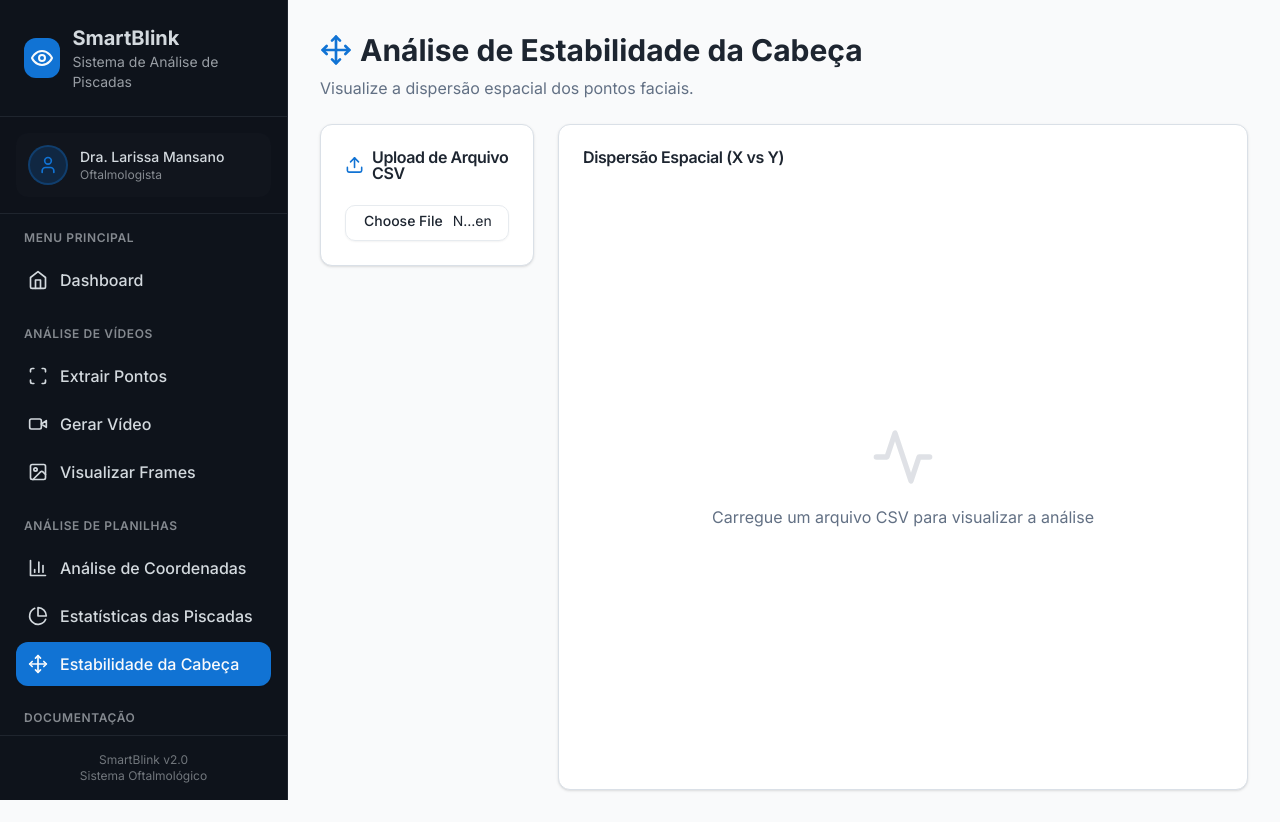
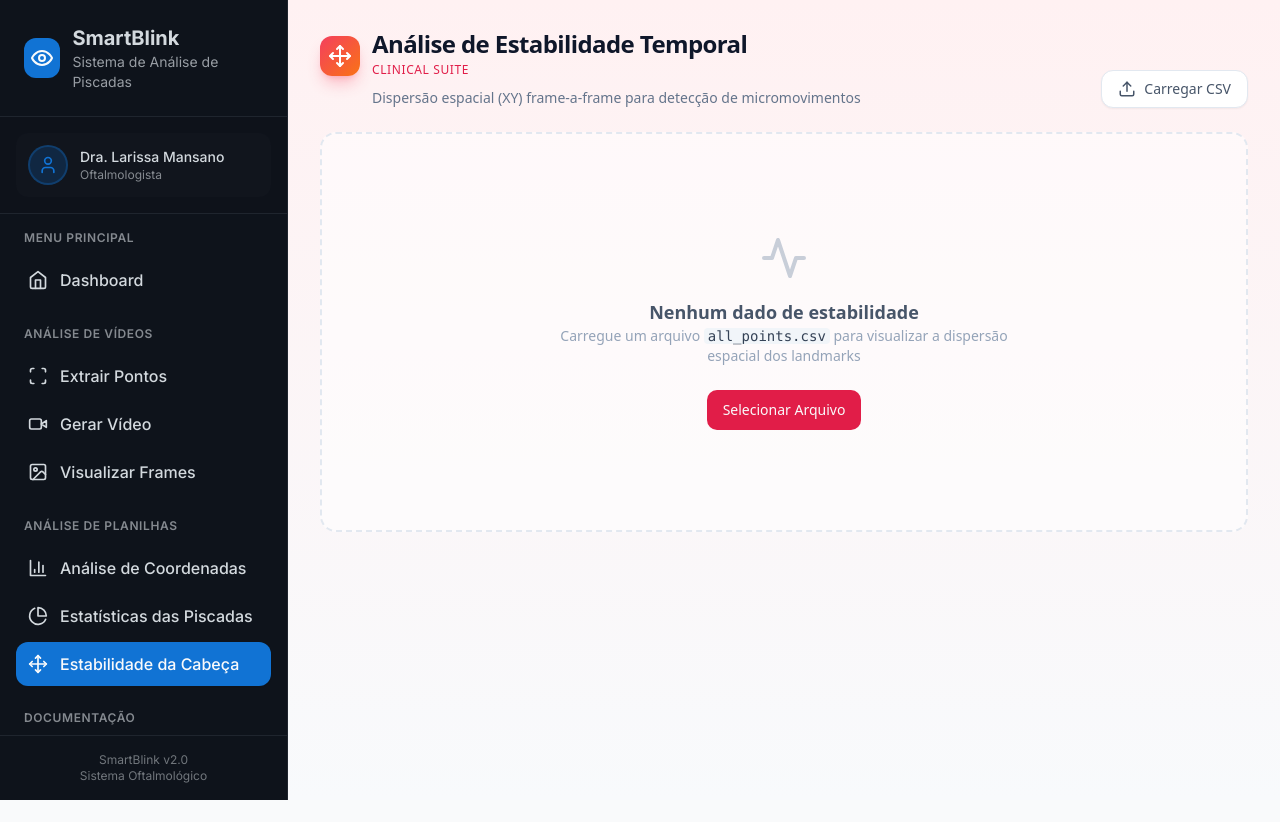
Before and after one commit to JVLegend/Blinktracking, a Next.js app: page /analise/estabilidade in a window 1280 px wide. After the commit the page ends 800 px from the top, so only its background shows below. Built offline with nearby package versions, Linux system fonts and the light colour scheme.

Commit message:
melhoria do visual da pagina de estabilidade

```diff
--- a/app/analise/estabilidade/page.tsx
+++ b/app/analise/estabilidade/page.tsx
@@ -1,48 +1,90 @@
 "use client"
 
-import { useState, useMemo } from "react"
+import React, { useState, useMemo, useRef } from "react"
+import { Inter, JetBrains_Mono } from "next/font/google"
 import { SidebarInset } from "@/components/ui/sidebar"
-import { Card, CardContent, CardHeader, CardTitle } from "@/components/ui/card"
-import { FileUploadCard } from "../../components/FileUploadCard" // Corrigido path relativo se necessário, mas app/components deve ser acessível. O arquivo original usava path relativo ../../components
+import { Button } from "@/components/ui/button"
+import { toast } from "sonner"
 import dynamic from "next/dynamic"
 import { PlotParams } from "react-plotly.js"
-import { Activity, Move } from "lucide-react"
-import { toast } from "sonner"
+import {
+    Move,
+    Upload,
+    Activity,
+    Info,
+    Loader2,
+    MousePointer2,
+    Maximize
+} from "lucide-react"
 
+// --- FONT CONFIG ---
+const inter = Inter({
+    subsets: ["latin"],
+    variable: "--font-inter"
+})
+
+const mono = JetBrains_Mono({
+    subsets: ["latin"],
+    variable: "--font-mono"
+})
+
+// --- PLOTLY LAZY LOAD ---
 const Plot = dynamic(() => import("react-plotly.js").then((mod) => mod.default), {
     ssr: false,
-    loading: () => <p className="text-center p-10 text-muted-foreground">Carregando visualização...</p>
+    loading: () => (
+        <div className="flex flex-col items-center justify-center h-full text-slate-400 gap-2">
+            <Loader2 className="animate-spin" size={24} />
+            <span className="text-sm">Carregando visualizador gráfico...</span>
+        </div>
+    )
 }) as React.ComponentType<PlotParams>;
 
+// --- CONFIG ---
 const POINTS_CONFIG = [
-    { id: 'r_p1', idx: 33, label: 'Olho Direito - Canto Externo (P1 - 33)' },
-    { id: 'r_p2', idx: 160, label: 'Olho Direito - Pálpebra Sup 1 (P2 - 160)' },
-    { id: 'r_p3', idx: 158, label: 'Olho Direito - Pálpebra Sup 2 (P3 - 158)' },
-    { id: 'r_p4', idx: 133, label: 'Olho Direito - Canto Interno (P4 - 133)' },
-    { id: 'r_p5', idx: 153, label: 'Olho Direito - Pálpebra Inf 1 (P5 - 153)' },
-    { id: 'r_p6', idx: 144, label: 'Olho Direito - Pálpebra Inf 2 (P6 - 144)' },
+    { id: 'r_p1', idx: 33, label: 'Olho Direito - Canto Externo (P33)' },
+    { id: 'r_p2', idx: 160, label: 'Olho Direito - Pálpebra Sup 1 (P160)' },
+    { id: 'r_p3', idx: 158, label: 'Olho Direito - Pálpebra Sup 2 (P158)' },
+    { id: 'r_p4', idx: 133, label: 'Olho Direito - Canto Interno (P133)' },
+    { id: 'r_p5', idx: 153, label: 'Olho Direito - Pálpebra Inf 1 (P153)' },
+    { id: 'r_p6', idx: 144, label: 'Olho Direito - Pálpebra Inf 2 (P144)' },
 
-    { id: 'l_p1', idx: 362, label: 'Olho Esquerdo - Canto Interno (P1 - 362)' },
-    { id: 'l_p2', idx: 385, label: 'Olho Esquerdo - Pálpebra Sup 1 (P2 - 385)' },
-    { id: 'l_p3', idx: 387, label: 'Olho Esquerdo - Pálpebra Sup 2 (P3 - 387)' },
-    { id: 'l_p4', idx: 263, label: 'Olho Esquerdo - Canto Externo (P4 - 263)' },
-    { id: 'l_p5', idx: 373, label: 'Olho Esquerdo - Pálpebra Inf 1 (P5 - 373)' },
-    { id: 'l_p6', idx: 380, label: 'Olho Esquerdo - Pálpebra Inf 2 (P6 - 380)' },
+    { id: 'l_p1', idx: 362, label: 'Olho Esquerdo - Canto Interno (P362)' },
+    { id: 'l_p2', idx: 385, label: 'Olho Esquerdo - Pálpebra Sup 1 (P385)' },
+    { id: 'l_p3', idx: 387, label: 'Olho Esquerdo - Pálpebra Sup 2 (P387)' },
+    { id: 'l_p4', idx: 263, label: 'Olho Esquerdo - Canto Externo (P263)' },
+    { id: 'l_p5', idx: 373, label: 'Olho Esquerdo - Pálpebra Inf 1 (P373)' },
+    { id: 'l_p6', idx: 380, label: 'Olho Esquerdo - Pálpebra Inf 2 (P380)' },
 ]
 
 export default function EstabilidadePage() {
+    // --- STATE ---
     const [data, setData] = useState<any[] | null>(null)
     const [selectedPointId, setSelectedPointId] = useState<string>("r_p1")
     const [uploadedFile, setUploadedFile] = useState<File | null>(null)
     const [fileInfo, setFileInfo] = useState<{ name: string, frames: number, fps: number } | null>(null)
     const [isProcessing, setIsProcessing] = useState(false)
 
-    const handleProcessFile = async () => {
-        if (!uploadedFile) return
+    const fileInputRef = useRef<HTMLInputElement>(null)
+
+    // --- LOGIC ---
+    const handleFileUpload = (event: React.ChangeEvent<HTMLInputElement>) => {
+        const file = event.target.files?.[0];
+        if (!file) return;
+
+        if (!file.name.toLowerCase().endsWith('.csv')) {
+            toast.error("Por favor, selecione um arquivo CSV");
+            return;
+        }
+
+        setUploadedFile(file);
+        handleProcessFile(file);
+    };
+
+    const handleProcessFile = async (file: File) => {
         setIsProcessing(true)
 
         try {
-            const text = await uploadedFile.text()
+            const text = await file.text()
             const lines = text.trim().split('\n').filter(l => l.trim().length > 0)
 
             if (lines.length < 2) throw new Error("Arquivo vazio ou inválido")
@@ -79,7 +121,7 @@ export default function EstabilidadePage() {
 
             setData(parsedData)
             setFileInfo({
-                name: uploadedFile.name,
+                name: file.name,
                 frames: parsedData.length,
                 fps: 30
             })
@@ -109,6 +151,7 @@ export default function EstabilidadePage() {
             }
         })
 
+        // Inverter Y para SVG coordinate system visualization
         const yInverted = y.map(val => -val)
 
         return { x, y: yInverted, frames }
@@ -116,80 +159,131 @@ export default function EstabilidadePage() {
 
     return (
         <SidebarInset>
-            <div className="flex flex-col h-full p-8 max-w-[1600px] mx-auto space-y-6">
+            <div className={`min-h-full bg-gradient-to-b from-[#fff1f2] to-slate-50 text-slate-900 p-8 font-sans ${inter.variable} ${mono.variable}`}>
+                <div className="max-w-[1600px] mx-auto space-y-6">
+
+                    {/* HEADER */}
+                    <header className="flex justify-between items-end">
                         <div>
-                    <h1 className="text-3xl font-bold flex items-center gap-2">
-                        <Move className="h-8 w-8 text-primary" />
-                        Análise de Estabilidade da Cabeça
+                            <div className="flex items-center gap-3 mb-2">
+                                <div className="w-10 h-10 bg-gradient-to-br from-rose-500 to-orange-500 rounded-xl flex items-center justify-center text-white shadow-lg shadow-rose-500/30">
+                                    <Move size={24} strokeWidth={2} />
+                                </div>
+                                <div>
+                                    <h1 className="text-2xl font-bold tracking-tight text-slate-900 leading-none">
+                                        Análise de Estabilidade Temporal
                                     </h1>
-                    <p className="text-muted-foreground mt-2">
-                        Visualize a dispersão espacial dos pontos faciais.
+                                    <span className="text-xs font-medium text-rose-600 uppercase tracking-wider">Clinical Suite</span>
+                                </div>
+                            </div>
+                            <p className="text-slate-500 text-sm ml-[3.25rem]">
+                                Dispersão espacial (XY) frame-a-frame para detecção de micromovimentos
                             </p>
                         </div>
 
-                <div className="grid grid-cols-1 lg:grid-cols-4 gap-6">
-                    <div className="space-y-6">
-                        <FileUploadCard
-                            uploadedFile={uploadedFile}
-                            onFileSelect={setUploadedFile}
-                            onProcessFile={handleProcessFile}
-                            isLoading={isProcessing}
+                        {/* ACTIONS */}
+                        <div className="flex gap-3">
+                            <label className="flex items-center gap-2 px-4 py-2 bg-white border border-slate-200 rounded-lg text-slate-600 font-medium text-sm hover:bg-slate-50 hover:text-rose-600 transition-colors shadow-sm cursor-pointer">
+                                <Upload size={18} />
+                                Carregar CSV
+                                <input
+                                    ref={fileInputRef}
+                                    type="file"
+                                    accept=".csv"
+                                    onChange={handleFileUpload}
+                                    className="hidden"
                                 />
+                            </label>
+                        </div>
+                    </header>
 
-                        {fileInfo && (
-                            <div className="p-4 bg-muted rounded-lg text-sm space-y-2">
-                                <p><span className="font-semibold">Arquivo:</span> {fileInfo.name}</p>
-                                <p><span className="font-semibold">Frames:</span> {fileInfo.frames}</p>
+                    {/* EMPTY STATE */}
+                    {!data && !isProcessing && (
+                        <div className="h-[400px] border-2 border-dashed border-slate-200 rounded-2xl flex flex-col items-center justify-center text-slate-400 bg-white/50">
+                            <Activity size={48} className="mb-4 opacity-50" />
+                            <h3 className="text-lg font-semibold text-slate-600">Nenhum dado de estabilidade</h3>
+                            <p className="text-sm mb-6 max-w-md text-center">
+                                Carregue um arquivo <span className="font-mono bg-slate-100 px-1 rounded text-slate-700">all_points.csv</span> para visualizar a dispersão espacial dos landmarks
+                            </p>
+                            <Button onClick={() => fileInputRef.current?.click()} className="bg-rose-600 hover:bg-rose-700">
+                                Selecionar Arquivo
+                            </Button>
                         </div>
                     )}
 
-                        {data && (
-                            <Card>
-                                <CardHeader>
-                                    <CardTitle className="text-lg">Configuração</CardTitle>
-                                </CardHeader>
-                                <CardContent className="space-y-4">
+                    {isProcessing && (
+                        <div className="h-[400px] flex flex-col items-center justify-center text-rose-600">
+                            <Loader2 size={48} className="animate-spin mb-4" />
+                            <p className="font-medium">Processando trajetória espacial...</p>
+                        </div>
+                    )}
+
+                    {/* CONTENT GRID */}
+                    {data && plotData && (
+                        <div className="grid grid-cols-1 lg:grid-cols-[300px_1fr] gap-6">
+
+                            {/* SIDE CONTROL PANEL */}
+                            <div className="space-y-6">
+                                <div className="bg-white/80 backdrop-blur rounded-2xl border border-slate-200 p-5 shadow-sm space-y-4">
+                                    <h3 className="text-xs font-bold text-slate-400 uppercase tracking-widest flex items-center gap-2">
+                                        <MousePointer2 size={14} /> Ponto de Rastreio
+                                    </h3>
+
                                     <div className="space-y-2">
-                                        <label className="text-sm font-medium">Ponto de Interesse (EAR)</label>
+                                        <label className="text-xs font-medium text-slate-700">Selecione o Landmark</label>
                                         <select
-                                            className="flex h-10 w-full rounded-md border border-input bg-background px-3 py-2 text-sm ring-offset-background file:border-0 file:bg-transparent file:text-sm file:font-medium placeholder:text-muted-foreground focus-visible:outline-none focus-visible:ring-2 focus-visible:ring-ring focus-visible:ring-offset-2 disabled:cursor-not-allowed disabled:opacity-50"
+                                            className="w-full bg-slate-50 border border-slate-200 text-slate-700 text-sm rounded-lg focus:ring-rose-500 focus:border-rose-500 block p-2.5 outline-none font-medium h-24 custom-scrollbar"
+                                            size={4}
                                             value={selectedPointId}
                                             onChange={(e) => setSelectedPointId(e.target.value)}
                                         >
                                             {POINTS_CONFIG.map(p => (
-                                                <option key={p.id} value={p.id}>
+                                                <option key={p.id} value={p.id} className="py-1">
                                                     {p.label}
                                                 </option>
                                             ))}
                                         </select>
                                     </div>
 
-                                    <div className="text-xs text-muted-foreground bg-blue-50 p-3 rounded border border-blue-100 dark:bg-blue-900/20 dark:border-blue-800">
-                                        <p className="font-semibold mb-1">Dica de Análise:</p>
-                                        <ul className="list-disc pl-4 space-y-1">
-                                            <li>Use <strong>Cantos dos Olhos</strong> para detectar movimentos puros da cabeça.</li>
-                                            <li>Use <strong>Pálpebras</strong> para ver o movimento combinado.</li>
-                                        </ul>
+                                    {/* INFO BOX */}
+                                    <div className="p-3 bg-rose-50/50 border border-rose-100 rounded-xl text-xs space-y-2">
+                                        <div className="flex items-center gap-2 text-rose-700 font-bold">
+                                            <Info size={14} /> Dica Clínica
                                         </div>
-                                </CardContent>
-                            </Card>
-                        )}
+                                        <p className="text-slate-600 leading-snug">
+                                            Para avaliar instabilidade cefálica (head tremor), utilize os <span className="font-bold text-slate-800">Cantos dos Olhos</span> (externo ou interno).
+                                        </p>
+                                        <p className="text-slate-600 leading-snug">
+                                            Pálpebras incluem o movimento do piscar na vertical.
+                                        </p>
+                                    </div>
                                 </div>
 
-                    <div className="lg:col-span-3">
-                        <Card className="h-full min-h-[600px]">
-                            <CardHeader>
-                                <CardTitle className="flex justify-between items-center">
-                                    <span>Dispersão Espacial (X vs Y)</span>
-                                    {plotData && (
-                                        <span className="text-sm font-normal text-muted-foreground">
-                                            {plotData.x.length} pontos plotados
+                                <div className="bg-white/80 backdrop-blur rounded-2xl border border-slate-200 p-5 shadow-sm">
+                                    <h3 className="text-xs font-bold text-slate-400 uppercase tracking-widest mb-3">
+                                        Estatística do Arquivo
+                                    </h3>
+                                    <div className="space-y-2 text-sm">
+                                        <div className="flex justify-between">
+                                            <span className="text-slate-500">Total Frames</span>
+                                            <span className="font-mono font-bold text-slate-700">{fileInfo?.frames}</span>
+                                        </div>
+                                        <div className="flex justify-between">
+                                            <span className="text-slate-500">Pontos Plotados</span>
+                                            <span className="font-mono font-bold text-slate-700">{plotData.x.length}</span>
+                                        </div>
+                                    </div>
+                                </div>
+                            </div>
+
+                            {/* MAIN PLOT AREA */}
+                            <div className="bg-white rounded-2xl border border-slate-200 shadow-sm p-4 relative min-h-[600px] flex flex-col">
+                                <div className="absolute top-4 right-4 z-10">
+                                    <span className="px-3 py-1 bg-slate-100 text-slate-500 text-xs font-medium rounded-full border border-slate-200">
+                                        Scatter GL
                                     </span>
-                                    )}
-                                </CardTitle>
-                            </CardHeader>
-                            <CardContent className="h-[600px]">
-                                {plotData ? (
+                                </div>
+                                <div className="flex-1 rounded-xl overflow-hidden bg-slate-50/50 border border-slate-100 relative">
                                     <Plot
                                         data={[
                                             {
@@ -199,16 +293,26 @@ export default function EstabilidadePage() {
                                                 type: 'scattergl',
                                                 mode: 'markers',
                                                 marker: {
-                                                    size: 4,
+                                                    size: 6,
                                                     // @ts-ignore
                                                     color: plotData.frames,
                                                     colorscale: 'Viridis',
                                                     showscale: true,
                                                     colorbar: {
-                                                        title: 'Frame',
-                                                        titleside: 'right'
+                                                        title: 'Tempo (Frame)',
+                                                        titleside: 'right',
+                                                        thickness: 10,
+                                                        len: 0.5,
+                                                        yanchor: 'top',
+                                                        y: 1,
+                                                        x: 1,
+
                                                     },
-                                                    opacity: 0.6
+                                                    opacity: 0.7,
+                                                    line: {
+                                                        color: 'white',
+                                                        width: 0.5
+                                                    }
                                                 },
                                                 text: plotData.frames.map(f => `Frame: ${f}`),
                                                 hoverinfo: 'x+y+text'
@@ -217,33 +321,58 @@ export default function EstabilidadePage() {
                                         layout={{
                                             autosize: true,
                                             hovermode: 'closest',
-                                            margin: { t: 20, r: 20, b: 40, l: 40 },
+                                            margin: { t: 40, r: 40, b: 60, l: 60 },
+                                            title: {
+                                                text: 'Dispersão Espacial (Trajetória)',
+                                                font: { family: 'Inter, sans-serif', size: 14, color: '#64748b' }
+                                            },
                                             xaxis: {
-                                                title: 'Posição X (pixels)',
+                                                title: 'Coordenada Horizontal (X)',
                                                 zeroline: false,
                                                 showgrid: true,
+                                                gridcolor: '#e2e8f0',
+                                                tickfont: { family: 'JetBrains Mono', size: 11, color: '#64748b' }
                                             } as any,
                                             yaxis: {
-                                                title: 'Posição Y (pixels - invertido)',
+                                                title: 'Coordenada Vertical (Y - Invertido)',
                                                 zeroline: false,
                                                 showgrid: true,
+                                                gridcolor: '#e2e8f0',
+                                                tickfont: { family: 'JetBrains Mono', size: 11, color: '#64748b' }
                                             } as any,
                                             paper_bgcolor: 'transparent',
                                             plot_bgcolor: 'transparent',
                                         }}
                                         style={{ width: '100%', height: '100%' }}
-                                        config={{ responsive: true, displayModeBar: true }}
+                                        config={{
+                                            responsive: true,
+                                            displayModeBar: true,
+                                            displaylogo: false,
+                                            modeBarButtonsToRemove: ['lasso2d', 'select2d']
+                                        }}
                                     />
-                                ) : (
-                                    <div className="h-full flex items-center justify-center text-muted-foreground flex-col gap-4">
-                                        <Activity className="h-16 w-16 opacity-20" />
-                                        <p>Carregue um arquivo CSV para visualizar a análise</p>
+                                </div>
+                            </div>
+
                         </div>
                     )}
-                            </CardContent>
-                        </Card>
+
                 </div>
-                </div>
+                <style jsx global>{`
+          .custom-scrollbar::-webkit-scrollbar {
+            width: 4px;
+          }
+          .custom-scrollbar::-webkit-scrollbar-track {
+            background: transparent;
+          }
+          .custom-scrollbar::-webkit-scrollbar-thumb {
+            background: #fda4af;
+            border-radius: 2px;
+          }
+          .custom-scrollbar::-webkit-scrollbar-thumb:hover {
+            background: #f43f5e;
+          }
+        `}</style>
             </div>
         </SidebarInset>
     )
```
Lines whose indentation alone changed are shown as unchanged.
